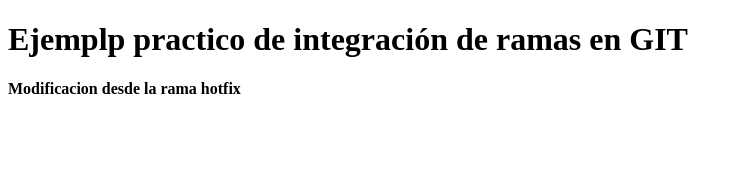
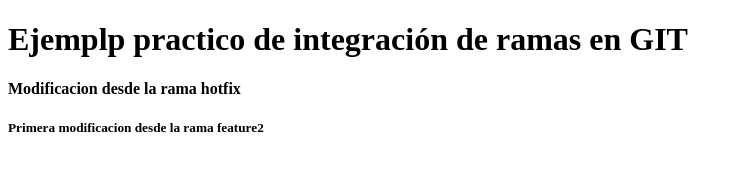
Before and after one commit to catr7/integracion-de-ramas, a plain HTML site: page index.html in a window 1280 px wide. Shown: the whole page, without its empty margins (0-743 px from the left). Drawn offline with Linux system fonts and the light colour scheme.

Commit message:
Primera modificacion ne feature2

```diff
--- a/index.html
+++ b/index.html
@@ -8,5 +8,6 @@
 <body>
     <h1>Ejemplp practico de integración de ramas en GIT</h1>
     <h4>Modificacion desde la rama hotfix</h4>
+    <h5>Primera modificacion desde la rama feature2</h5>
 </body>
 </html>
```
